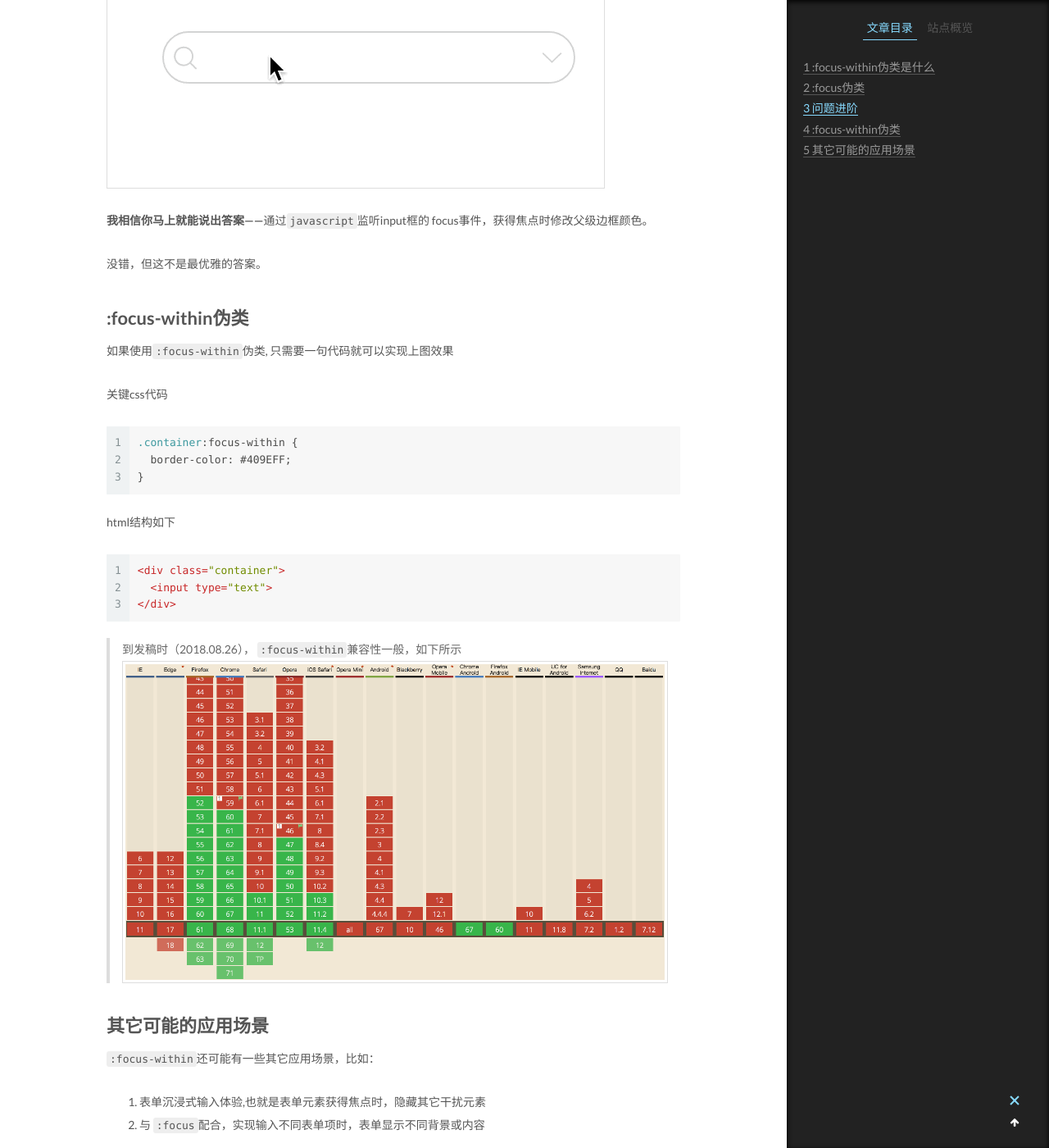
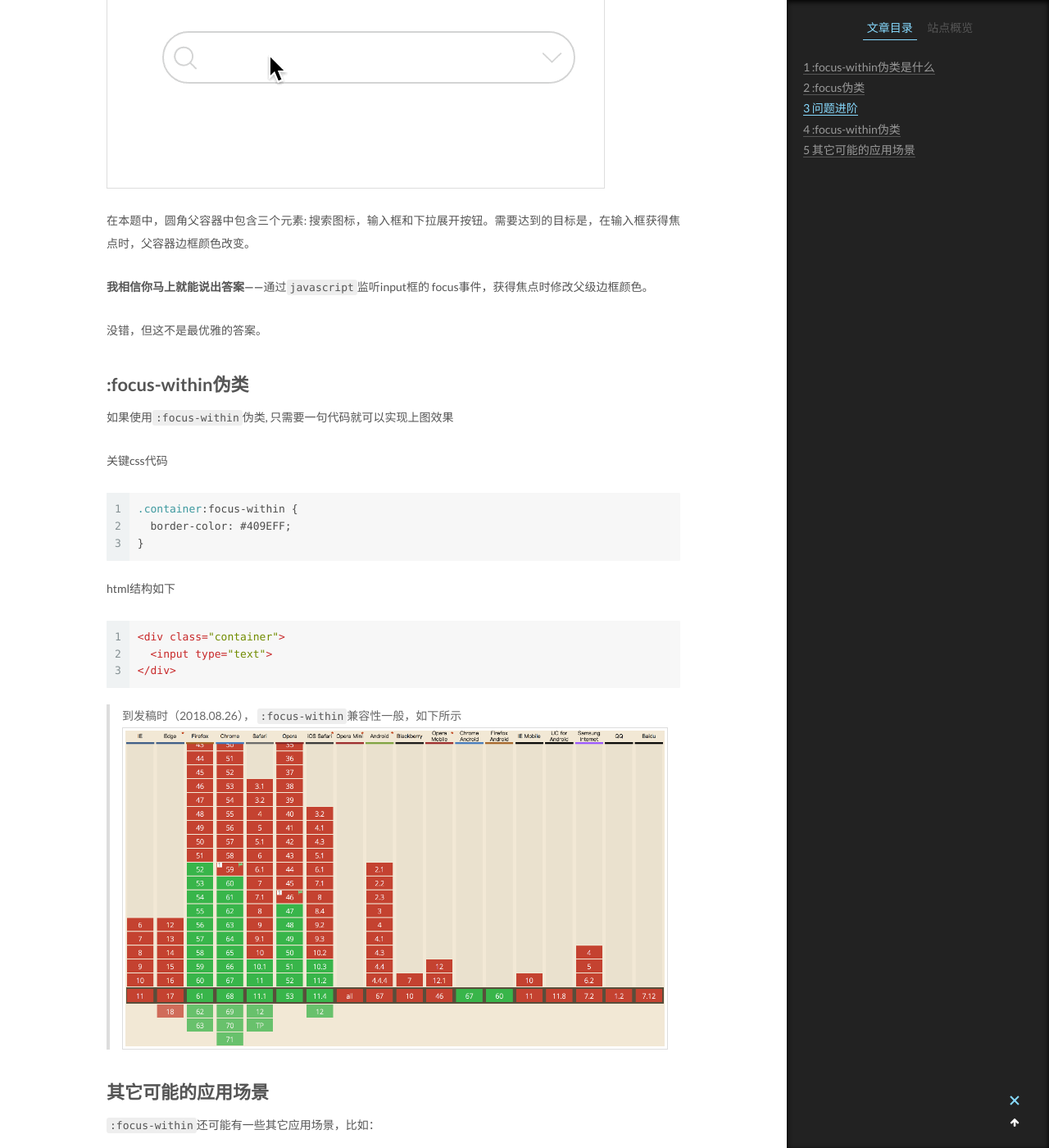
Before and after one commit to yunchangyue/blog, a Jekyll site: the page built from _posts/2018-08-26-focus-within.md, in a window 1280 px wide and 1400 px high, scrolled down 1451 px. Shown: the whole window at 82% size. Built offline with Jekyll 4.4.1, drawn with Linux system fonts in a browser that asks for light colours.

Commit message:
做了什么？: 修改focus-within.md，使题目描述更清楚
为什么做？:

*

怎么做的？有什么坑？:

*

```diff
--- a/_posts/2018-08-26-focus-within.md
+++ b/_posts/2018-08-26-focus-within.md
@@ -41,6 +41,8 @@ tags:
 现假设有如下需求,你会怎么做?
 ![复杂场景的input高亮]({{site.baseurl}}/assets/images/2018/08/focus-within.gif)
 
+在本题中，圆角父容器中包含三个元素: 搜索图标，输入框和下拉展开按钮。需要达到的目标是，在输入框获得焦点时，父容器边框颜色改变。
+
 **我相信你马上就能说出答案——**通过`javascript`监听input框的 focus事件，获得焦点时修改父级边框颜色。
 
 没错，但这不是最优雅的答案。
```
